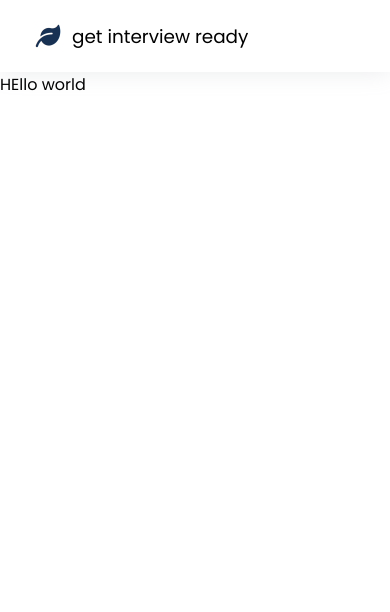
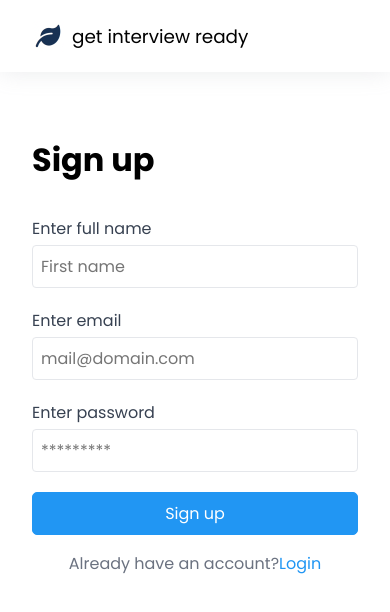
Before and after one commit to siddhigate/get-interview-ready-frontend, a React (Create React App) app: page /login in a window 390 px wide. Shown: the top 612 px of the page. Built offline with nearby package versions, Linux system fonts and the light colour scheme.

Commit message:
feat: login, signup component and pages

```diff
--- a/src/App.js
+++ b/src/App.js
@@ -1,7 +1,9 @@
 import NavLayoutExample from "./examples/NavLayoutExample";
+import Login from "./pages/authentication/Login";
+import Signup from "./pages/authentication/Signup";
 
 function App() {
-  return <div className="App"><NavLayoutExample/></div>;
+  return <div className="App"><Signup/></div>;
 }
 
 export default App;
--- /dev/null
+++ b/src/css/components/authform.css
@@ -0,0 +1,167 @@
+/*
+ *   Authentication form
+*/
+
+.auth-form {
+    background: white;
+    box-shadow: 0px 3px 18px -5px #d1d5db;
+    padding: 2rem;
+}
+
+.auth-form .btn {
+    width: 100%;
+    background-color: var(--clr-primary);
+    border: 1px solid var(--clr-primary);
+    color: white;
+    padding: 0.5rem;
+    border-radius: 5px;
+    cursor: pointer;
+}
+
+.auth-form .btn:hover {
+    background-color: var(--clr-blue-dark);
+}
+
+.auth-form .form-control-wrapper {
+    margin: 1rem 0;
+}
+
+.auth-form .link {
+    text-decoration: none;
+}
+
+.auth-form .btn:hover {
+    box-shadow: none;
+}
+
+.auth-form .link:hover {
+    font-weight: var(--fw-bold);
+}
+
+.auth-form .icon-eye {
+    position: absolute;
+    right: 1rem;
+    top: 1rem;
+    color: var(--clr-secondary-dark);
+}
+
+/*
+   *  Logout
+  */
+
+.logout-container {
+    height: 70vh;
+}
+
+.card-logout .icon {
+    font-size: 3rem;
+    color: var(--clr-primary);
+}
+
+.card-logout {
+    max-width: 40rem;
+    background-color: white;
+    padding: 2rem 1rem;
+    box-shadow: var(--box-shadow-card);
+}
+
+.card-logout .logout-msg {
+    margin: 2rem 1rem 1rem 1rem;
+    font-size: 1.25rem;
+}
+
+.card-logout .link {
+    text-decoration: none;
+    border-bottom: 1px solid var(--clr-primary);
+}
+
+.card-logout .link:hover {
+    font-weight: var(--fw-bold);
+}
+
+.btn-logout {
+    padding: 0.25rem 0.5rem;
+    color: var(--clr-secondary-dark)
+}
+
+.btn-logout i {
+    margin-right: 0.25rem;
+}
+
+@media screen and (max-width: 600px) {
+    .auth-form {
+        box-shadow: none;
+        background: transparent;
+    }
+}
+.form-control[type="text"],
+.form-control[type="email"],
+.form-control[type="password"] {
+  width: 100%;
+  border-radius: 4px;
+  padding: 0.5rem;
+  outline: 0;
+  border: 1px solid var(--clr-secondary-light);
+  margin: 0.25rem 0;
+}
+
+.form-control[type="text"]:focus,
+.form-control[type="email"]:focus,
+.form-control[type="password"]:focus {
+  border: 2px solid var(--clr-primary);
+}
+
+.form-control[type="text"]:hover,
+.form-control[type="email"]:hover,
+.form-control[type="password"]:hover {
+  box-shadow: var(--bs-gray);
+}
+
+.form-control:disabled {
+  background-color: var(--clr-secondary-light);
+}
+
+.form-control:disabled:hover {
+  box-shadow: none;
+}
+
+.form-label {
+  color: var(--clr-secondary-dark);
+}
+
+.form-label-required::after {
+  content: "*";
+  color: var(--clr-red);
+}
+
+/*
+    Validations
+*/
+
+.form-validation-msg {
+  font-size: 0.85rem;
+}
+
+.form-validation-msg .icon {
+  margin-right: 0.25rem;
+}
+
+.form-control-danger {
+  border: 2px solid var(--clr-red);
+}
+
+.form-control-warning {
+  border: 2px solid var(--clr-green);
+}
+
+.form-control-error {
+  color: var(--clr-red);
+}
+
+.form-control-success {
+  color: var(--clr-green);
+}
+
+.min-height-90 {
+    min-height: 80vh;
+}
--- a/src/css/style.css
+++ b/src/css/style.css
@@ -7,6 +7,7 @@
 @import './components/header.css';
 @import './components/list.css';
 @import './components/modal.css';
+@import './components/authform.css';
 
 @import './layouts/mainlayout.css';
 @import './layouts/tab.css';
--- /dev/null
+++ b/src/features/authentication/components/LoginForm.jsx
@@ -0,0 +1,36 @@
+import React from 'react'
+
+const LoginForm = () => {
+  return (
+    <div className="min-height-90 flex flex-justify-center flex-items-center">
+    <main className="auth-form container-center-sm">
+
+        <h1 className="mb-xl fst-italic">Login</h1>
+
+        <div className="form-control-wrapper">
+            <label for="username" className="form-label">Enter your mail</label>
+            <input id="username" type="email" className="form-control" placeholder="mail@domain.com"/>
+        </div>
+
+        <div className="form-control-wrapper">
+            <label for="password" className="form-label">Enter password</label>
+            <div className="pos-relative">
+                <input id="password" type="password" className="form-control" placeholder="*******" />
+                <i className="fas fa-eye-slash icon-eye"></i>
+            </div>
+        </div>
+
+        <button className="btn btn-primary width-100"> Login </button>
+
+        <a href="./signup.html" className="link">
+            <p className="txt-gray txt-center mt-md">Don't have an account?
+                <span className="txt-primary width-100">Sign up</span>
+            </p>
+        </a>
+
+    </main>
+</div>
+  )
+}
+
+export default LoginForm
--- /dev/null
+++ b/src/features/authentication/components/SignupForm.jsx
@@ -0,0 +1,61 @@
+import React from "react";
+
+const SignupForm = () => {
+  return (
+    <div className="min-height-90 flex flex-justify-center flex-items-center">
+      <main className="auth-form mt-xl container-center-sm">
+        <h1 className="mb-xl fst-italic">Sign up</h1>
+
+        <div className="form-control-wrapper">
+          <label for="first-name" className="form-label">
+            Enter full name
+          </label>
+          <input
+            id="first-name"
+            type="text"
+            className="form-control"
+            placeholder="First name"
+          />
+        </div>
+
+        <div className="form-control-wrapper">
+          <label for="email" className="form-label">
+            Enter email
+          </label>
+          <input
+            id="username"
+            type="email"
+            className="form-control"
+            placeholder="mail@domain.com"
+          />
+        </div>
+
+        <div className="form-control-wrapper">
+          <label for="password" className="form-label">
+            Enter password
+          </label>
+          <div className="pos-relative">
+            <input
+              id="password"
+              type="password"
+              className="form-control"
+              placeholder="*********"
+            />
+            <i className="fas fa-eye-slash icon-eye"></i>
+          </div>
+        </div>
+
+        <button className="btn btn-primary width-100"> Sign up </button>
+
+        <a href="./signup.html" className="link">
+          <p className="txt-gray txt-center mt-md">
+            Already have an account?
+            <span className="txt-primary width-100">Login</span>
+          </p>
+        </a>
+      </main>
+    </div>
+  );
+};
+
+export default SignupForm;
--- /dev/null
+++ b/src/pages/authentication/Login.jsx
@@ -0,0 +1,13 @@
+import React from "react";
+import LoginForm from "../../features/authentication/components/LoginForm";
+import NavLayout from "../../layouts/NavLayout";
+
+const Login = () => {
+  return (
+    <NavLayout>
+      <LoginForm />
+    </NavLayout>
+  );
+};
+
+export default Login;
--- /dev/null
+++ b/src/pages/authentication/Signup.jsx
@@ -0,0 +1,11 @@
+import React from 'react'
+import SignupForm from '../../features/authentication/components/SignupForm'
+import NavLayout from '../../layouts/NavLayout'
+
+const Signup = () => {
+  return (
+    <NavLayout><SignupForm/></NavLayout>
+  )
+}
+
+export default Signup
```
